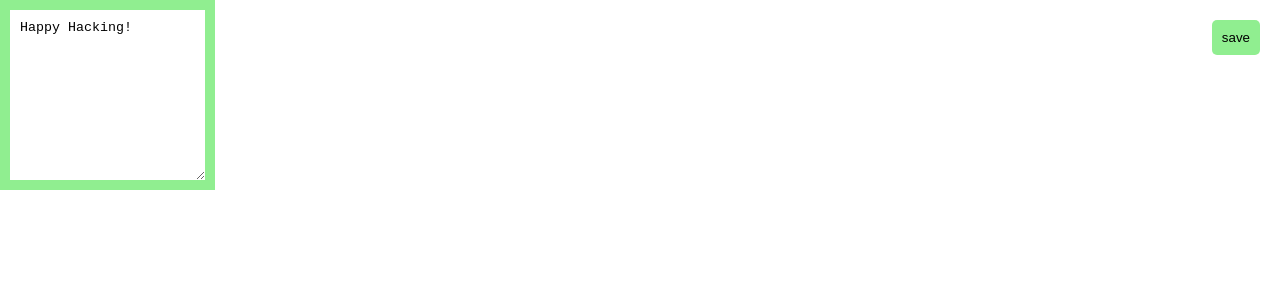
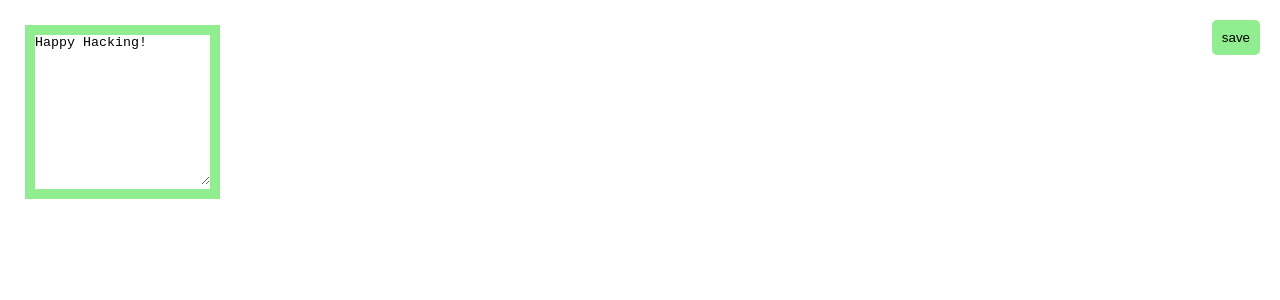
Before and after one commit to jg20019/collab, a Vue app: page / in a window 1280 px wide. Shown: the top 300 px of the page. Built offline with nearby package versions, Linux system fonts and the light colour scheme.

Commit message:
Position todo based on top and left

```diff
--- a/src/components/Note.vue
+++ b/src/components/Note.vue
@@ -1,30 +1,52 @@
 <script setup>
 
-import { reactive } from 'vue'
+import { reactive, computed } from 'vue'
 
-const state = reactive({contents: ""})
-state.contents = 'Happy Hacking!'
+const state = reactive({
+  contents: 'Happy Hacking!',
+  top:  25,
+  left: 25,
+})
+
+const position = computed(() => {
+  return { top: `${state.top}px`, left: `${state.left}px` }
+})
 
 </script>
 
 <template>
-  <textarea
-    v-model="state.contents"
-    spellcheck=false
-    rows="10">
-  </textarea>
+  <div class="note-container"
+    :style="position">
+    <textarea
+      v-model="state.contents"
+      spellcheck=false
+      rows="10"
+      >
+    </textarea>
+  </div>
 </template>
 
 <style>
-    textarea {
-      padding: 10px;
+    div.note-container {
       border: 10px solid lightgreen;
       display: inline-block;
-      padding: 10px;
+      position: absolute;
+    }
+
+    div.note-container:hover {
+      cursor: pointer;
+    }
+
+    textarea {
+      width: 100%;
+      height: 100%;
+      outline: none;
+      border: none;
     }
 
     textarea:focus {
       outline: none;
       border-color: green;
     }
+
 </style>
```
Also changed, not shown: 1 other file (tests, documents, lock files or other folders).
